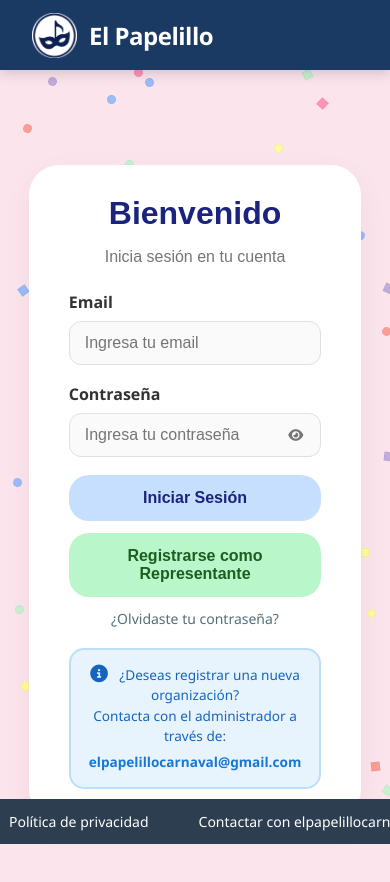
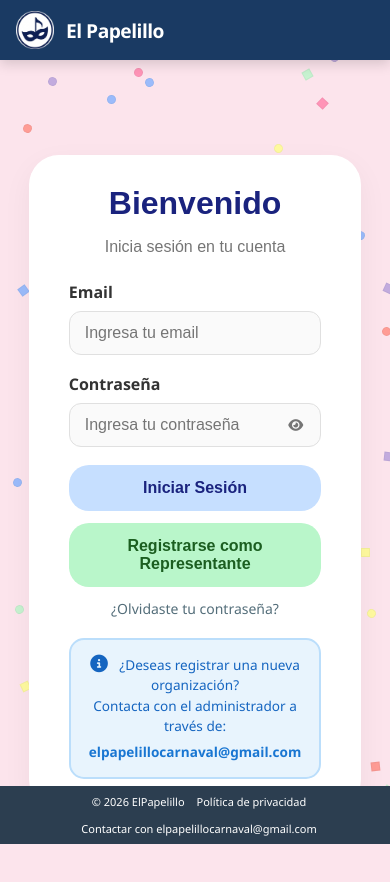
Before and after one commit to jesusplaza02/ElPapelillo, an Angular app in the folder ElPapelillo-frontend/: page /login in a window 390 px wide. Shown: the top 882 px of the page. Built offline with nearby package versions, Linux system fonts and the light colour scheme.

Commit message:
Ajustes diseño responsive footer, header y pagina agrupaciones representante

```diff
--- a/ElPapelillo-frontend/src/app/componentes/footer/footer.css
+++ b/ElPapelillo-frontend/src/app/componentes/footer/footer.css
@@ -45,3 +45,27 @@
   text-decoration: underline !important;
   opacity: 0.8 !important;
 }
+
+@media (max-width: 768px) {
+  .main-footer {
+    height: auto !important; /* Permitimos que crezca si el texto rompe en dos líneas */
+    padding: 8px 4px !important; /* Un poco de respiro arriba y abajo */
+  }
+
+  .footer-content {
+    gap: 12px !important; /* Reducimos el hueco de 50px a 12px para que quepa en un iPhone */
+    flex-wrap: wrap !important; /* Si aun así no cabe, que baje a la siguiente línea sin romperse */
+    justify-content: center !important;
+    text-align: center !important;
+  }
+
+  /* Letra un pelín más compacta para garantizar espacio */
+  .footer-content p,
+  .footer-content nav,
+  .footer-content span,
+  .footer-content a,
+  .footer-content a:link,
+  .footer-content a:visited {
+    font-size: 11px !important;
+  }
+}
--- a/ElPapelillo-frontend/src/app/componentes/gestion-agrupaciones-rep/gestion-agrupaciones-rep.css
+++ b/ElPapelillo-frontend/src/app/componentes/gestion-agrupaciones-rep/gestion-agrupaciones-rep.css
@@ -263,3 +263,62 @@
         font-size: 1.3rem;
     }
 }
+
+@media (max-width: 768px) {
+
+  /* 1. Forzar a que el contenedor del formulario no sature los bordes */
+  form,
+  .card,
+  div[style*="grid-column"] {
+    width: 100% !important;
+    max-width: 100% !important;
+    box-sizing: border-box !important;
+    padding: 12px !important;
+    margin-left: 0 !important;
+    margin-right: 0 !important;
+  }
+
+  /* 2. Desactivar el Grid horizontal: pasamos todo a una sola columna */
+  /* Reemplaza '.tu-contenedor-grid' por la clase real de tu formulario si la tiene */
+  .container, form {
+    display: flex !important;
+    flex-direction: column !important;
+    gap: 15px !important;
+  }
+
+  /* 3. Romper las celdas compartidas (como la de Nombre y Nombre Última Participación) */
+  .form-field {
+    grid-column: 1 / span 1 !important; /* Deja de ocupar 2 columnas */
+    width: 100% !important;
+    display: flex !important;
+    flex-direction: column !important;
+  }
+
+  /* 4. Asegurar que NINGÚN input o select se estire más allá de la pantalla */
+  .form-input-styled,
+  .form-select,
+  input[type="text"],
+  select,
+  textarea {
+    width: 100% !important;
+    max-width: 100% !important;
+    box-sizing: border-box !important;
+    font-size: 16px !important; /* 🔑 Truco extra: Evita que iOS haga zoom automático al pulsar */
+  }
+
+  /* 5. Ajustar los radio buttons de arriba para que no se pisen */
+  .form-check-inline {
+    display: flex !important;
+    align-items: center !important;
+    margin-bottom: 8px !important;
+    margin-right: 0 !important;
+  }
+
+  /* 6. Hacer que los botones de Confirmar y Cancelar ocupen todo el ancho y no se solapen */
+  button[type="submit"],
+  .btn {
+    width: 100% !important;
+    margin-top: 5px !important;
+    padding: 12px !important;
+  }
+}
--- a/ElPapelillo-frontend/src/app/componentes/header/header.css
+++ b/ElPapelillo-frontend/src/app/componentes/header/header.css
@@ -149,3 +149,38 @@
 .dropdown-content.show {
   display: block !important;
 }
+
+@media (max-width: 768px) {
+  .main-header {
+    padding: 0 1rem; /* Reducimos el espacio de los lados */
+    height: 60px;    /* Un pelo más bajo para ganar pantalla */
+  }
+
+  .brand-name {
+    font-size: 1.2rem; /* Texto un poco más pequeño para que quepa bien */
+  }
+
+  .logo-img {
+    height: 38px; /* Ajustamos el logo */
+  }
+
+  /* El contenedor del usuario se hace más compacto */
+  .user-info {
+    padding: 4px 10px;
+    gap: 6px;
+    max-width: 180px; /* Forzamos un ancho máximo en móvil */
+  }
+
+  /* 🔑 EL TRUCO: Si el email es muy largo, lo corta con "..." en lugar de empujar el logo */
+  .user-email {
+    font-size: 0.8rem;
+    white-space: nowrap;
+    overflow: hidden;
+    text-overflow: ellipsis;
+    display: block;
+  }
+
+  /* Si prefieres directamente ocultar el texto en pantallas críticamente pequeñas (como iPhone SE)
+     y dejar solo el icono blanco del usuario, descomenta esta línea: */
+  /* .user-email { display: none; } */
+}
```
